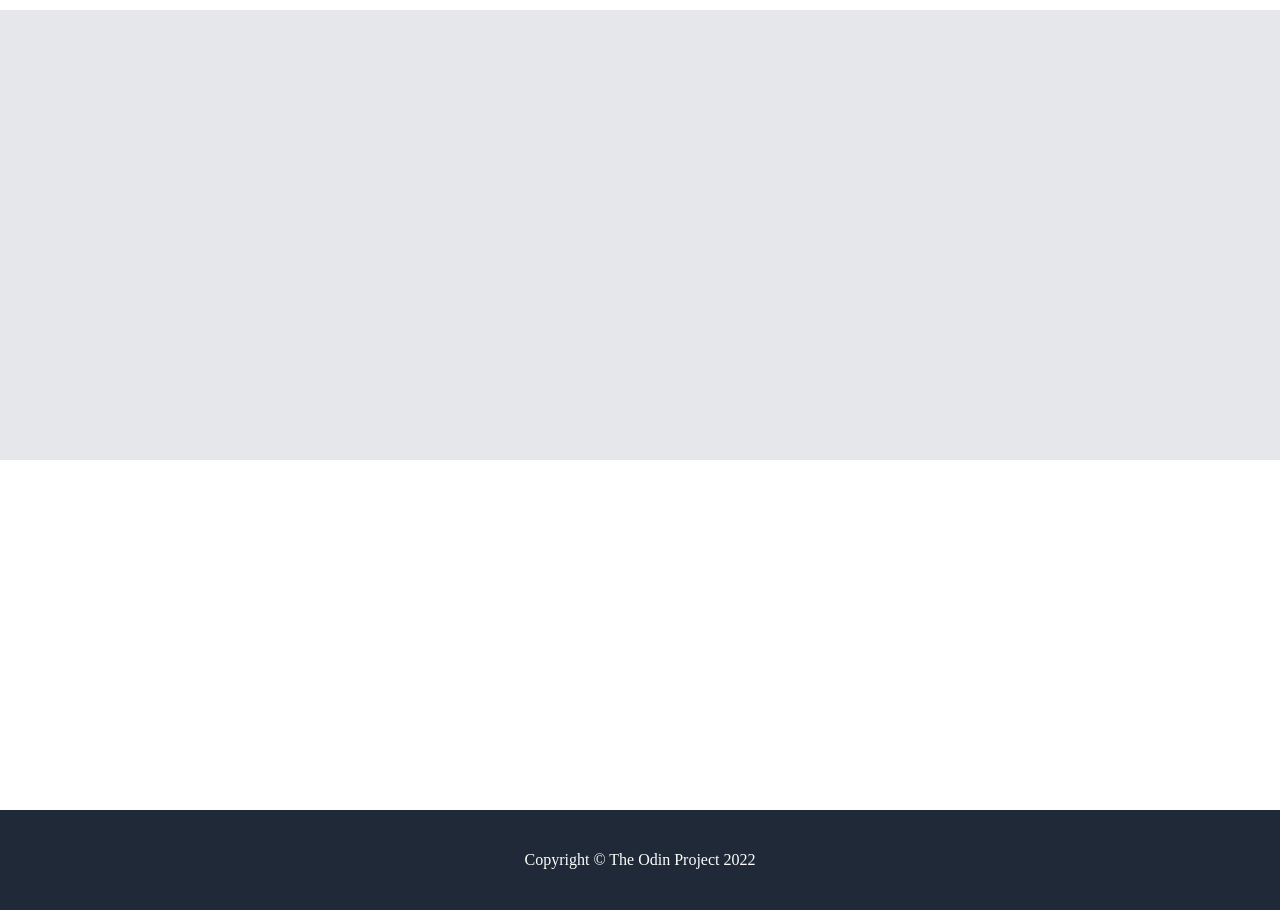
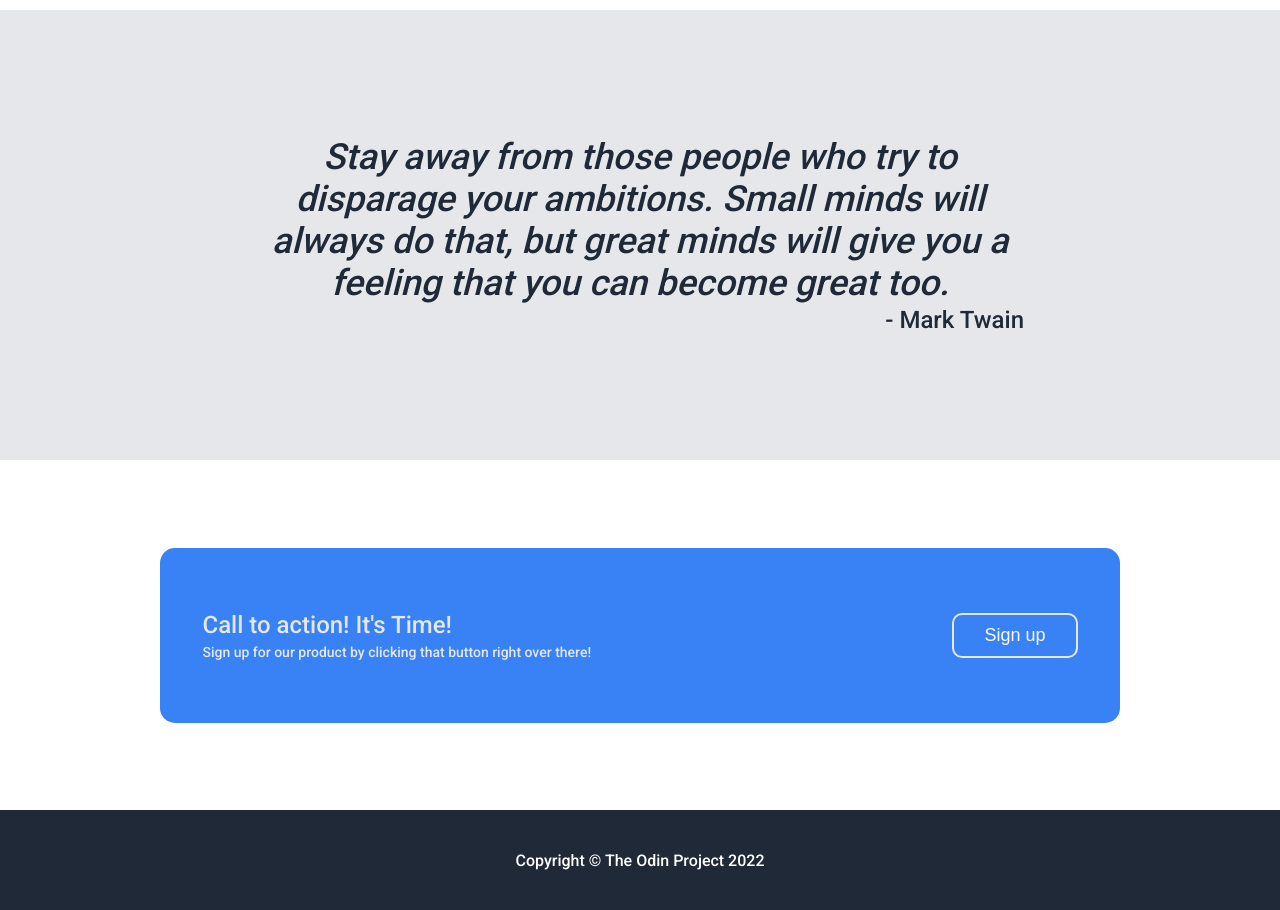
Before and after one commit to Henry3646/landing-page, a plain HTML site: page index.html in a window 1280 px wide. Shown: the part 940-1850 px from the top of the page. Drawn offline with Linux system fonts and the light colour scheme.

Commit message:
added quote and call to action

```diff
--- a/index.html
+++ b/index.html
@@ -61,10 +61,17 @@
             </div>
         </div>
         <div class="box2">
-
-        </div>
+                <div class="quote">Stay away from those people who try to disparage your ambitions. Small minds will always do that, but great minds will give you a feeling that you can become great too.</div>
+                <div class="quoteby">- Mark Twain</div>
+            </div>
         <div class="box3">
-
+                <div class="blueback">
+                    <div class="calltoaction">
+                        <div class="ctaText">Call to action! It's Time!</div>
+                        <div class="ctaDesc">Sign up for our product by clicking that button right over there!</div>
+                    </div>
+                    <button class="ctaButton">Sign up</button>
+                </div>
         </div>
     </div>
     <div class="Footer">
--- a/styles.css
+++ b/styles.css
@@ -159,10 +159,78 @@ body {
     display: flex;
     height: 450px;
     background-color: #E5E7EB;
+    flex-direction: column;
+    justify-content: center;
+    align-items: center;
+}
+
+.quote {
+    display: flex;
+    height: 170px;
+    width: 60%;
+    font-size: 36px;
+    font-family: 'Roboto',sans-serif;
+    font-style: italic;
+    color: #1F2937;
+}
+.quoteby {
+    display: flex;
+    font-size: 24px;
+    color: #1F2937;
+    width: 60%;
+    font-family: 'Roboto' , sans-serif;
+    font-style: bold;
+    justify-content: flex-end;
+    align-items: flex-end;
 }
 .middle .box3 {
     display: flex;
     height: 350px;
+    justify-content: center;
+    align-items: center;
+}
+
+.blueback {
+    display: flex;
+    width: 75%;
+    height: 175px;
+    justify-content: center;
+    align-items: center;
+    gap: 200px;
+    background-color: #3882f6;
+    border-radius: 15px;
+}
+
+.calltoaction {
+    display: flex;
+    flex-direction: column;
+    justify-content: flex-start;
+    align-items: flex-start;
+    width: 550px;
+    color:#E5E7EB;
+    font-family: 'Roboto' , sans-serif;
+    gap: 5px;
+}
+
+.ctaText {
+    display: flex;
+    font-size: 24px;
+
+}
+
+.ctaDesc {
+    display: flex;
+    font-size: 14px;
+}
+
+.ctaButton {
+    background-color: #3882f6;
+    border: 2px solid #E5E7EB;
+    color: #F9FAF8;
+    padding: 10px 30px;
+    border-radius: 10px;
+    font-size: 18px;
+    display: flex;
 }
 
 .Footer {
@@ -177,4 +245,5 @@ body {
     justify-content: center;
     align-items: center;
     color: white;
+    font-family: 'Roboto' , sans-serif;
 }
```
